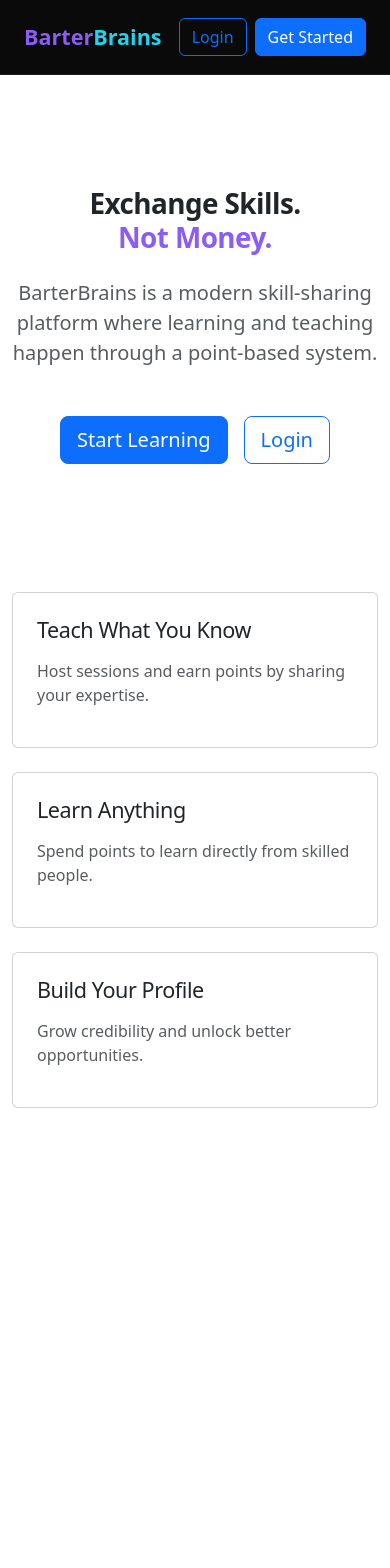
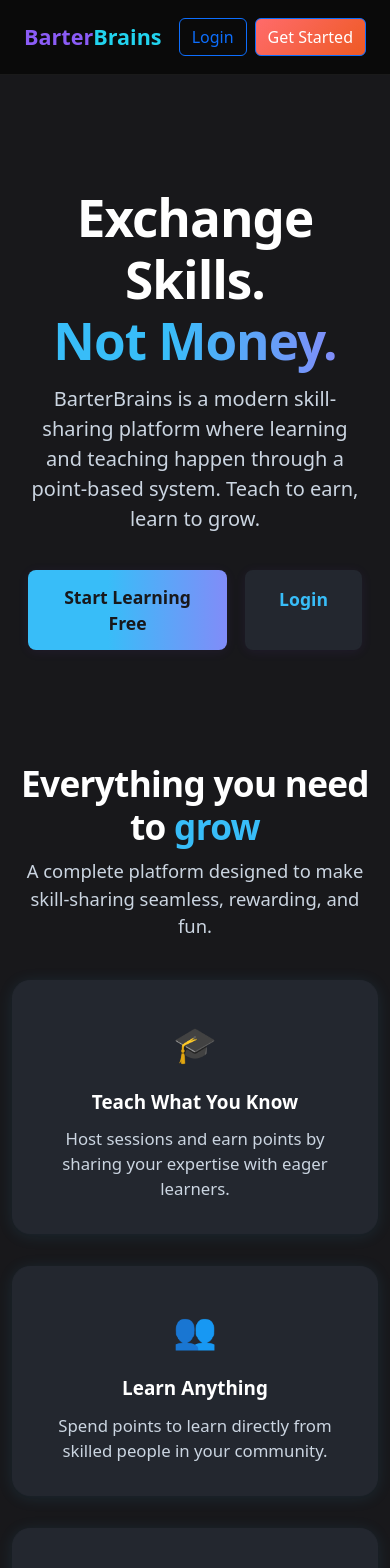
Before and after one commit to dacaug2025g19/BarterBrains, a React (Create React App) app in the folder Frontend/barterbrains/: page / in a window 390 px wide. Shown: the top 1568 px of the page. Before the commit the page ends 1244 px from the top, so only its background shows below. Built offline with nearby package versions, Linux system fonts and the light colour scheme; no server answers.

Commit message:
Modified

```diff
--- /dev/null
+++ b/Frontend/barterbrains/src/css/Home.css
@@ -0,0 +1,220 @@
+/* GLOBAL DARK BACKGROUND */
+body, #root, .App, .home-hero-bg {
+  background: #18181b !important;
+}
+
+
+.home-cta-section {
+	background: #23272f;
+	padding: 64px 0 80px 0;
+	text-align: center;
+	border-top-left-radius: 48px;
+	border-top-right-radius: 48px;
+	margin-top: 0;
+	box-shadow: 0 -2px 32px rgba(34,211,238,0.08);
+}
+.home-cta-badge {
+	display: inline-block;
+	background: #18181b;
+	color: #38bdf8;
+	font-weight: 600;
+	font-size: 1rem;
+	border-radius: 999px;
+	padding: 6px 22px;
+	margin-bottom: 24px;
+	box-shadow: 0 2px 8px rgba(6,182,212,0.06);
+}
+.home-cta-title {
+	font-size: 2.5rem;
+	font-weight: 800;
+	color: #fff;
+	margin-bottom: 12px;
+	letter-spacing: -1px;
+}
+.home-cta-title-accent {
+	color: #38bdf8;
+	background: linear-gradient(90deg, #38bdf8 40%, #818cf8 100%);
+	-webkit-background-clip: text;
+	-webkit-text-fill-color: transparent;
+	background-clip: text;
+	text-fill-color: transparent;
+}
+.home-cta-desc {
+	font-size: 1.18rem;
+	color: #cbd5e1;
+	margin-bottom: 36px;
+	max-width: 600px;
+	margin-left: auto;
+	margin-right: auto;
+}
+.home-cta-actions {
+	display: flex;
+	gap: 18px;
+	justify-content: center;
+	margin-bottom: 0;
+}
+.home-cta-btn {
+	padding: 14px 32px;
+	font-size: 1.1rem;
+	border-radius: 8px;
+	font-weight: 700;
+	border: none;
+	cursor: pointer;
+	transition: background 0.18s, color 0.18s, box-shadow 0.18s;
+	box-shadow: 0 2px 12px rgba(6,182,212,0.08);
+	text-decoration: none;
+	display: inline-block;
+}
+.home-cta-btn.primary {
+	background: linear-gradient(90deg, #38bdf8 40%, #818cf8 100%);
+	color: #18181b;
+}
+.home-cta-btn.primary:hover {
+	background: linear-gradient(90deg, #818cf8 40%, #38bdf8 100%);
+	color: #fff;
+}
+.home-cta-btn.secondary {
+	background: #18181b;
+	color: #38bdf8;
+	border: 2px solid #23272f;
+}
+.home-cta-btn.secondary:hover {
+	background: #23272f;
+}
+/* HERO SECTION */
+.home-hero-bg {
+	background: linear-gradient(135deg, #18181b 0%, #23272f 100%);
+	padding: 0 0 48px 0;
+}
+.home-hero {
+	max-width: 820px;
+	margin: 0 auto;
+	padding: 64px 16px 0 16px;
+	text-align: center;
+}
+.home-beta-badge {
+	display: inline-block;
+	background: #23272f;
+	color: #38bdf8;
+	font-weight: 600;
+	font-size: 1rem;
+	border-radius: 999px;
+	padding: 6px 22px;
+	margin-bottom: 24px;
+	box-shadow: 0 2px 8px rgba(56,189,248,0.10);
+}
+.home-main-title {
+	font-size: 3.2rem;
+	font-weight: 800;
+	color: #fff;
+	margin-bottom: 12px;
+	letter-spacing: -1px;
+}
+.home-main-title-accent {
+	color: #38bdf8;
+	background: linear-gradient(90deg, #38bdf8 40%, #818cf8 100%);
+	-webkit-background-clip: text;
+	-webkit-text-fill-color: transparent;
+	background-clip: text;
+	text-fill-color: transparent;
+}
+.home-main-desc {
+	font-size: 1.25rem;
+	color: #cbd5e1;
+	margin-bottom: 36px;
+	max-width: 600px;
+	margin-left: auto;
+	margin-right: auto;
+}
+.home-hero-actions {
+	display: flex;
+	gap: 18px;
+	justify-content: center;
+	margin-bottom: 0;
+}
+.home-hero-btn {
+	padding: 14px 32px;
+	font-size: 1.1rem;
+	border-radius: 8px;
+	font-weight: 700;
+	border: none;
+	cursor: pointer;
+	transition: background 0.18s, color 0.18s, box-shadow 0.18s;
+	box-shadow: 0 2px 12px rgba(124,58,237,0.08);
+	text-decoration: none;
+	display: inline-block;
+}
+.home-hero-btn.primary {
+	background: linear-gradient(90deg, #38bdf8 40%, #818cf8 100%);
+	color: #18181b;
+}
+.home-hero-btn.primary:hover {
+	background: linear-gradient(90deg, #818cf8 40%, #38bdf8 100%);
+	color: #fff;
+}
+.home-hero-btn.secondary {
+	background: #23272f;
+	color: #38bdf8;
+	border: 2px solid #23272f;
+}
+.home-hero-btn.secondary:hover {
+	background: #18181b;
+}
+
+/* FEATURES SECTION */
+.home-features-section {
+	background: #18181b;
+	padding: 64px 0 80px 0;
+	text-align: center;
+}
+.home-features-title {
+	font-size: 2.2rem;
+	font-weight: 800;
+	color: #fff;
+	margin-bottom: 10px;
+}
+.home-features-title-accent {
+	color: #38bdf8;
+}
+.home-features-desc {
+	color: #cbd5e1;
+	font-size: 1.15rem;
+	margin-bottom: 40px;
+}
+.home-features-grid {
+	display: grid;
+	grid-template-columns: repeat(auto-fit, minmax(260px, 1fr));
+	gap: 32px;
+	max-width: 1100px;
+	margin: 0 auto;
+}
+.home-feature-card {
+	background: #23272f;
+	border-radius: 18px;
+	box-shadow: 0 2px 16px rgba(56,189,248,0.10);
+	padding: 36px 24px 32px 24px;
+	display: flex;
+	flex-direction: column;
+	align-items: center;
+	transition: box-shadow 0.18s, transform 0.18s;
+	border: 1.5px solid #23272f;
+}
+.home-feature-card:hover {
+	box-shadow: 0 8px 32px rgba(56,189,248,0.18);
+	transform: translateY(-4px) scale(1.03);
+}
+.home-feature-icon {
+	font-size: 2.2rem;
+	margin-bottom: 18px;
+	color: #38bdf8;
+}
+.home-feature-title {
+	font-size: 1.18rem;
+	font-weight: 700;
+	color: #fff;
+	margin-bottom: 10px;
+}
+.home-feature-desc {
+	color: #cbd5e1;
+	font-size: 1.05rem;
+}
--- /dev/null
+++ b/Frontend/barterbrains/src/css/Login.css
@@ -0,0 +1,90 @@
+Login Page Styles
+
+.section {
+  min-height: 100vh;
+  display: flex;
+  align-items: center;
+  justify-content: center;
+  background: linear-gradient(135deg, #667eea 0%, #764ba2 100%);
+  padding: 20px;
+}
+
+.card {
+  background: rgba(255, 255, 255, 0.1);
+  backdrop-filter: blur(10px);
+  border: 1px solid rgba(255, 255, 255, 0.2);
+  border-radius: 15px;
+  box-shadow: 0 8px 32px rgba(0, 0, 0, 0.3);
+  transition: transform 0.3s ease, box-shadow 0.3s ease;
+}
+
+.card:hover {
+  transform: translateY(-5px);
+  box-shadow: 0 12px 40px rgba(0, 0, 0, 0.4);
+}
+
+.card h3 {
+  font-size: 2rem;
+  color: #ffffff;
+  text-shadow: 0 2px 4px rgba(0, 0, 0, 0.3);
+}
+
+.card p {
+  font-size: 1.1rem;
+  color: rgba(255, 255, 255, 0.8);
+}
+
+.form-control {
+  background: rgba(255, 255, 255, 0.2);
+  border: 1px solid rgba(255, 255, 255, 0.3);
+  border-radius: 10px;
+  color: #ffffff;
+  padding: 12px 15px;
+  font-size: 1rem;
+  transition: border-color 0.3s ease, box-shadow 0.3s ease;
+}
+
+.form-control:focus {
+  background: rgba(255, 255, 255, 0.3);
+  border-color: #ffffff;
+  box-shadow: 0 0 10px rgba(255, 255, 255, 0.5);
+  outline: none;
+}
+
+.form-control::placeholder {
+  color: #e5e7eb;
+  opacity: 0.9;
+}
+
+.btn-primary {
+  background: linear-gradient(135deg, #ff6b6b 0%, #ee5a24 100%);
+  border: none;
+  border-radius: 10px;
+  padding: 12px;
+  font-size: 1.1rem;
+  font-weight: bold;
+  color: #ffffff;
+  transition: background 0.3s ease, transform 0.3s ease;
+}
+
+.btn-primary:hover {
+  background: linear-gradient(135deg, #ee5a24 0%, #ff6b6b 100%);
+  transform: translateY(-2px);
+  box-shadow: 0 4px 15px rgba(255, 107, 107, 0.4);
+}
+
+.card p:last-child {
+  font-size: 1rem;
+}
+
+.card p:last-child a {
+  color: #ff6b6b;
+  text-decoration: none;
+  font-weight: bold;
+  transition: color 0.3s ease;
+}
+
+.card p:last-child a:hover {
+  color: #ffffff;
+  text-decoration: underline;
+}
--- a/Frontend/barterbrains/src/pages/Home.js
+++ b/Frontend/barterbrains/src/pages/Home.js
@@ -1,58 +1,72 @@
+
 import AppLayout from "../layouts/applayout_temp";
+import "../css/Home.css";
 
 const Home = () => {
   return (
     <AppLayout>
+      <div className="home-hero-bg">
+        <div className="home-hero">
 
-      {/* HERO */}
-      <section className="section text-center">
-        <h1 className="fw-bold mb-4">
-          Exchange Skills.
-          <br />
-          <span style={{ color: "#8b5cf6" }}>Not Money.</span>
-        </h1>
-
-        <p className="text-muted fs-5 mx-auto" style={{ maxWidth: "680px" }}>
-          BarterBrains is a modern skill-sharing platform where
-          learning and teaching happen through a point-based system.
-        </p>
-
-        <div className="mt-5">
-          <a href="/register" className="btn btn-primary btn-lg me-3">
-            Start Learning
-          </a>
-          <a href="/login" className="btn btn-outline-primary btn-lg">
-            Login
-          </a>
+          <h1 className="home-main-title">
+            Exchange Skills.<br />
+            <span className="home-main-title-accent">Not Money.</span>
+          </h1>
+          <div className="home-main-desc">
+            BarterBrains is a modern skill-sharing platform where learning and teaching happen through a point-based system. Teach to earn, learn to grow.
+          </div>
+          <div className="home-hero-actions">
+            <a href="/register" className="home-hero-btn primary">Start Learning Free</a>
+            <a href="/login" className="home-hero-btn secondary">Login</a>
+          </div>
         </div>
-      </section>
-
-      {/* FEATURES */}
-      <section className="section">
-        <div className="row">
+      </div>
+      <div className="home-features-section">
+        <h2 className="home-features-title">Everything you need to <span className="home-features-title-accent">grow</span></h2>
+        <div className="home-features-desc">A complete platform designed to make skill-sharing seamless, rewarding, and fun.</div>
+        <div className="home-features-grid">
           {[
             {
+              icon: "🎓",
               title: "Teach What You Know",
-              desc: "Host sessions and earn points by sharing your expertise.",
+              desc: "Host sessions and earn points by sharing your expertise with eager learners.",
             },
             {
+              icon: "👥",
               title: "Learn Anything",
-              desc: "Spend points to learn directly from skilled people.",
+              desc: "Spend points to learn directly from skilled people in your community.",
             },
             {
+              icon: "🏆",
               title: "Build Your Profile",
-              desc: "Grow credibility and unlock better opportunities.",
+              desc: "Grow credibility through reviews and unlock better opportunities.",
             },
+            {
+              icon: "⚡",
+              title: "Instant Matching",
+              desc: "Our smart algorithm connects you with the perfect learning partners.",
+            },
+            {
+              icon: "🌐",
+              title: "Global Community",
+              desc: "Connect with learners and teachers from around the world.",
+            },
+            {
+              icon: "💡",
+              title: "Inspire & Be Inspired",
+              desc: "Share your journey, discover new passions, and motivate others in a thriving, supportive network.",
+            },
+
           ].map((item, i) => (
-            <div className="col-md-4 mb-4" key={i}>
-              <div className="card p-4 h-100">
-                <h4 className="mb-3">{item.title}</h4>
-                <p className="text-muted">{item.desc}</p>
-              </div>
+            <div className="home-feature-card" key={i}>
+              <div className="home-feature-icon">{item.icon}</div>
+              <div className="home-feature-title">{item.title}</div>
+              <div className="home-feature-desc">{item.desc}</div>
             </div>
           ))}
         </div>
-      </section>
+      </div>
+
 
     </AppLayout>
   );
--- a/Frontend/barterbrains/src/pages/Register.js
+++ b/Frontend/barterbrains/src/pages/Register.js
@@ -32,15 +32,18 @@ const Register = () => {
   return (
     <AppLayout>
       <div className="row justify-content-center section">
-        <div className="col-md-6">
-          <div className="card p-5">
-
-            <h3 className="fw-semibold text-center mb-2 text-primary">
+        <div className="col-md-5">
+      <div
+        className="card p-4 text-light border"
+        style={{ background: "transparent" }}
+         >
+    <h3 className="fw-semibold text-center mb-2 text-primary">
               Create Your Account
             </h3>
-            <p className="text-muted text-center mb-4">
-              Join the skill-sharing community
-            </p>
+            <p className="text-light opacity-75 text-center mb-4">
+            Join the skill-sharing community
+             </p>
+
 
             <form onSubmit={handleSubmit}>
               {[
@@ -69,10 +72,11 @@ const Register = () => {
               </button>
             </form>
 
-            <p className="text-center text-muted mt-4">
-              Already have an account?{" "}
-              <Link to="/login">Login</Link>
+           <p className="text-center text-light opacity-75 mt-4">
+            Already have an account?{" "}
+             <Link to="/login" className="text-info fw-semibold">Login</Link>
             </p>
+
 
           </div>
         </div>
```
Also changed, not shown: Frontend/barterbrains/src/css/Register.css (added, +58 -0 lines), Frontend/barterbrains/src/pages/Login.js (+9 -4 lines).
